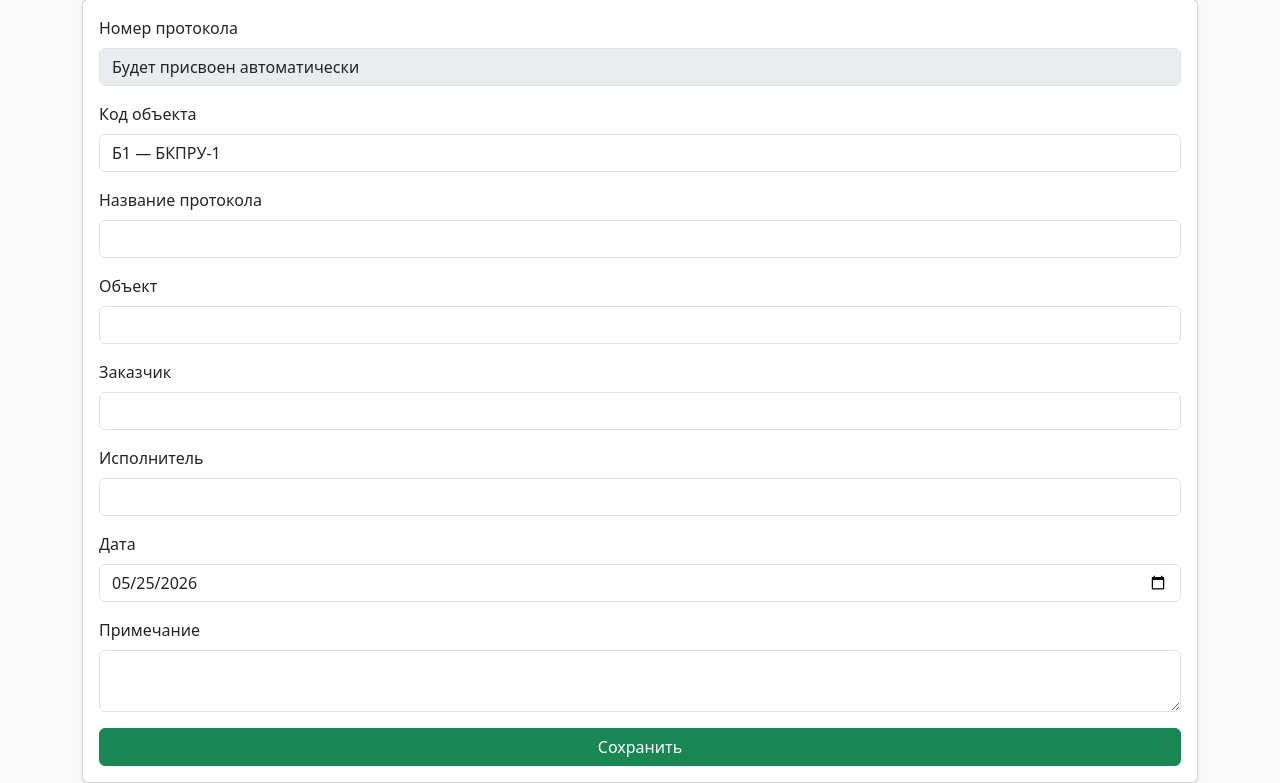
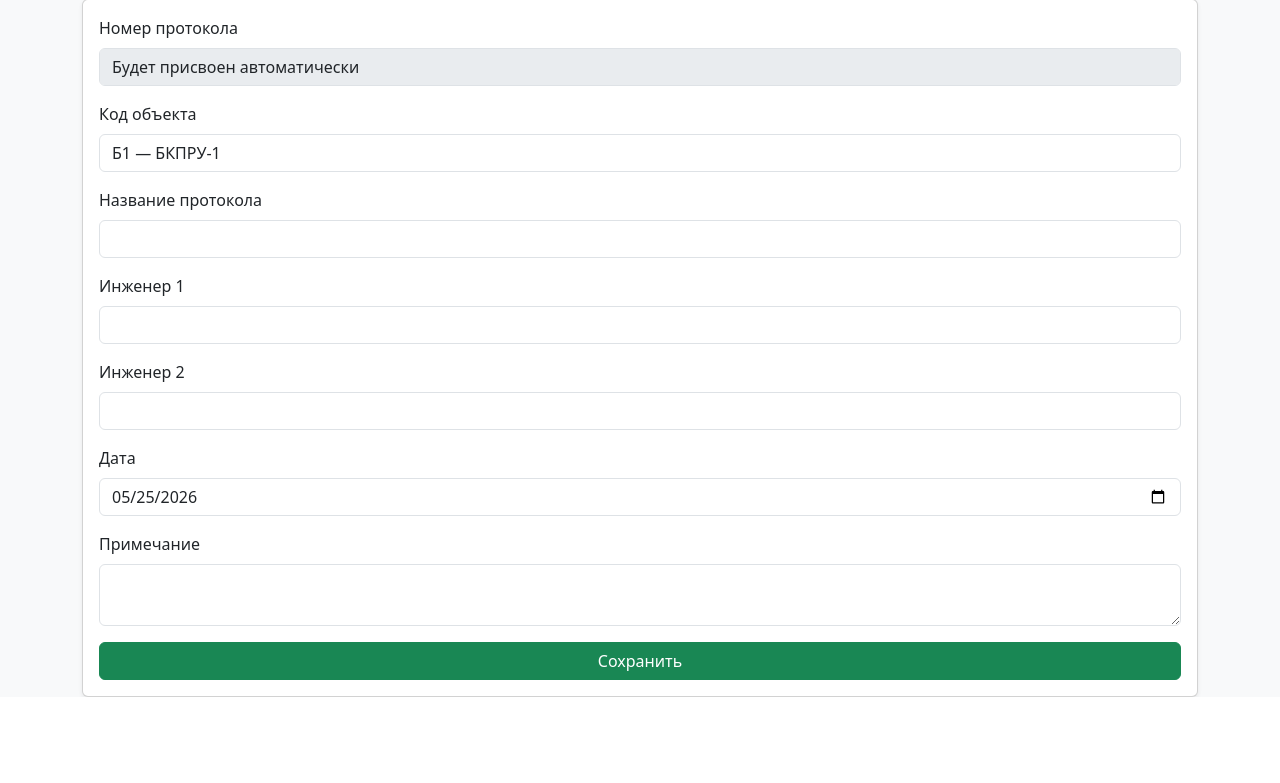
Before and after one commit to alex7r259/electrolab, a Flask app: page /add in a window 1280 px wide. Shown: the part 133-916 px from the top of the page. After the commit the page ends 830 px from the top, so only its background shows below. Run offline with Flask 3, Linux system fonts and the light colour scheme.

Commit message:
Refactor protocol fields to engineer_1/engineer_2

```diff
--- a/app.py
+++ b/app.py
@@ -26,9 +26,8 @@ def init_db():
             protocol_number TEXT,
             object_code TEXT,
             protocol_name TEXT,
-            object_name TEXT,
-            customer TEXT,
-            executor TEXT,
+            engineer_1 TEXT,
+            engineer_2 TEXT,
             protocol_date TEXT,
             notes TEXT
         )
@@ -73,10 +72,10 @@ def index():
         cursor.execute('''
             SELECT * FROM protocols
             WHERE protocol_number LIKE ?
+               OR object_code LIKE ?
                OR protocol_name LIKE ?
-               OR object_name LIKE ?
-               OR customer LIKE ?
-               OR executor LIKE ?
+               OR engineer_1 LIKE ?
+               OR engineer_2 LIKE ?
             ORDER BY id DESC
         ''', (like, like, like, like, like))
     else:
@@ -94,9 +93,8 @@ def add_protocol():
         protocol_number = get_next_protocol_number(object_code)
 
         protocol_name = request.form['protocol_name']
-        object_name = request.form['object_name']
-        customer = request.form['customer']
-        executor = request.form['executor']
+        engineer_1 = request.form['engineer_1']
+        engineer_2 = request.form['engineer_2']
         protocol_date = request.form['protocol_date']
         notes = request.form['notes']
 
@@ -104,12 +102,24 @@ def add_protocol():
         cursor = conn.cursor()
         cursor.execute('''
             INSERT INTO protocols (
-                protocol_number, object_code, protocol_name,
-                object_name, customer, executor, protocol_date, notes
+                protocol_number,
+                object_code,
+                protocol_name,
+                engineer_1,
+                engineer_2,
+                protocol_date,
+                notes
             )
-            VALUES (?, ?, ?, ?, ?, ?, ?, ?)
-        ''', (protocol_number, object_code, protocol_name, object_name,
-              customer, executor, protocol_date, notes))
+            VALUES (?, ?, ?, ?, ?, ?, ?)
+        ''', (
+            protocol_number,
+            object_code,
+            protocol_name,
+            engineer_1,
+            engineer_2,
+            protocol_date,
+            notes
+        ))
         conn.commit()
         conn.close()
         return redirect(url_for('index'))
@@ -128,14 +138,13 @@ def edit_protocol(id):
     if request.method == 'POST':
         cursor.execute('''
             UPDATE protocols
-            SET object_code=?, protocol_name=?, object_name=?, customer=?, executor=?, protocol_date=?, notes=?
+            SET object_code=?, protocol_name=?, engineer_1=?, engineer_2=?, protocol_date=?, notes=?
             WHERE id=?
         ''', (
             request.form['object_code'],
             request.form['protocol_name'],
-            request.form['object_name'],
-            request.form['customer'],
-            request.form['executor'],
+            request.form['engineer_1'],
+            request.form['engineer_2'],
             request.form['protocol_date'],
             request.form['notes'],
             id,
--- a/templates/add_protocol.html
+++ b/templates/add_protocol.html
@@ -31,18 +31,13 @@
     </div>
 
     <div class="mb-3">
-        <label class="form-label">Объект</label>
-        <input type="text" name="object_name" class="form-control">
+        <label class="form-label">Инженер 1</label>
+        <input type="text" name="engineer_1" class="form-control">
     </div>
 
     <div class="mb-3">
-        <label class="form-label">Заказчик</label>
-        <input type="text" name="customer" class="form-control">
-    </div>
-
-    <div class="mb-3">
-        <label class="form-label">Исполнитель</label>
-        <input type="text" name="executor" class="form-control">
+        <label class="form-label">Инженер 2</label>
+        <input type="text" name="engineer_2" class="form-control">
     </div>
 
     <div class="mb-3">
```
Also changed, not shown: templates/edit_protocol.html (+6 -16 lines), templates/index.html (+5 -5 lines).
